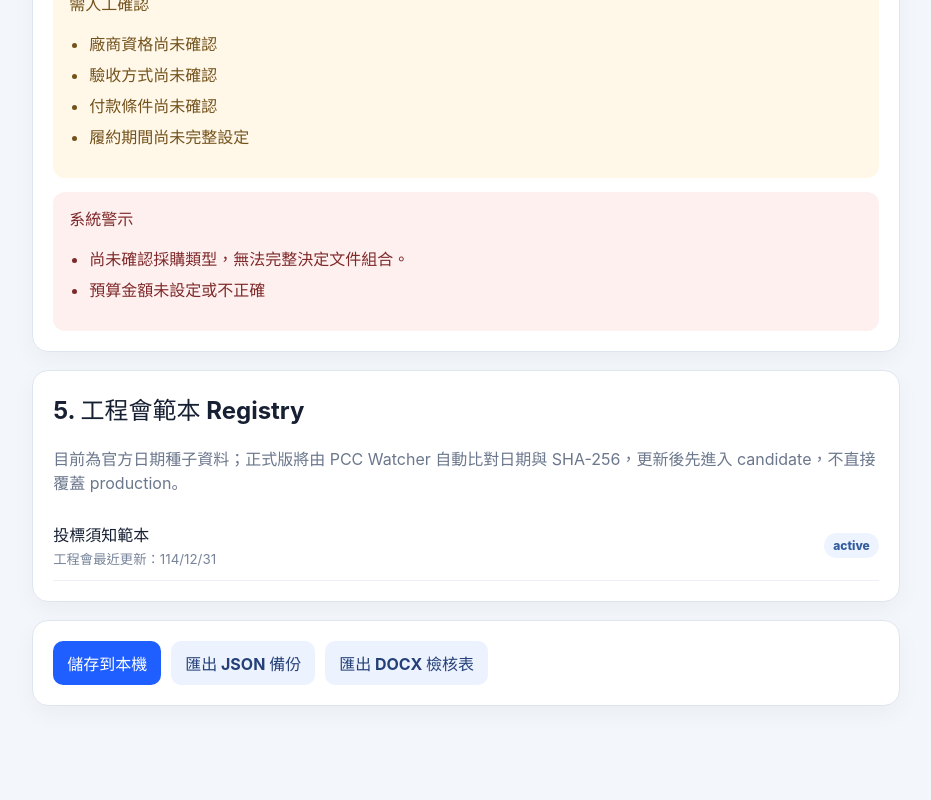
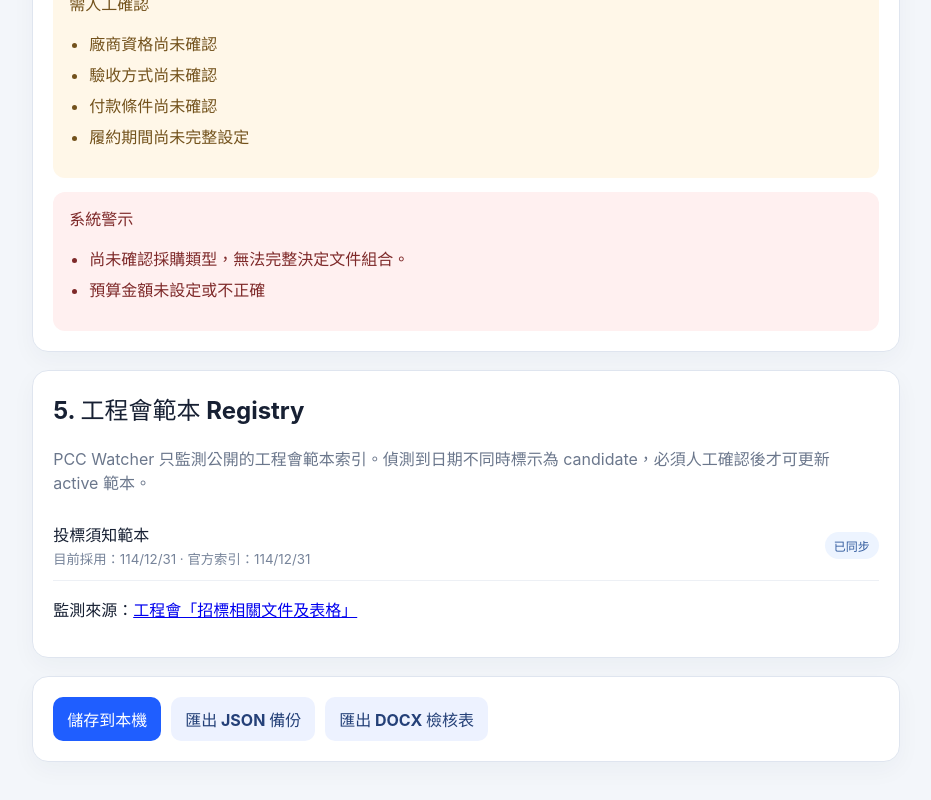
Before and after one commit to Harry5450/gov-procurement-assistant, a React (Vite) app: page / in a window 1280 px wide. Shown: the part 1955-2755 px from the top of the page, without its empty margins (329-1260 px from the left). Before the commit the page ends 2711 px from the top, so only its background shows below. Built offline with nearby package versions, Linux system fonts and the light colour scheme.

Commit message:
feat: surface PCC template sync status in UI

```diff
--- a/src/App.tsx
+++ b/src/App.tsx
@@ -3,6 +3,7 @@ import { deleteCase, listCases, upsertCase } from './db';
 import { exportCaseDocx, exportCaseJson } from './export';
 import { completenessScore, evaluateCase } from './rules';
 import { buildSanitizedAIContext } from './privacy';
+import { formatRocDate, getTemplateObservation, getTemplateSyncStatus, pccTemplateIndex } from './pcc';
 import { templateRegistry } from './templates';
 import type { ProcurementCase, ProcurementCategory, SecurityLevel } from './types';
 
@@ -39,6 +40,12 @@ const securityNames: Record<SecurityLevel, string> = {
   SENSITIVE: '敏感',
   RESTRICTED: '高度敏感',
 };
+
+const syncLabels = {
+  current: '已同步',
+  candidate: '有新版待確認',
+  untracked: '未追蹤',
+} as const;
 
 export default function App() {
   const [current, setCurrent] = useState<ProcurementCase>(newCase());
@@ -177,8 +184,23 @@ export default function App() {
 
           <div className="card">
             <h2>5. 工程會範本 Registry</h2>
-            <p className="muted">目前為官方日期種子資料；正式版將由 PCC Watcher 自動比對日期與 SHA-256，更新後先進入 candidate，不直接覆蓋 production。</p>
-            <div className="template-list">{applicableTemplates.map((item) => <div className="template-row" key={item.id}><span><strong>{item.name}</strong><small>工程會最近更新：{item.officialDate}</small></span><span className="tag">{item.status}</span></div>)}</div>
+            <p className="muted">PCC Watcher 只監測公開的工程會範本索引。偵測到日期不同時標示為 candidate，必須人工確認後才可更新 active 範本。</p>
+            <div className="template-list">
+              {applicableTemplates.map((item) => {
+                const observed = getTemplateObservation(item);
+                const syncStatus = getTemplateSyncStatus(item);
+                return (
+                  <div className="template-row" key={item.id}>
+                    <span>
+                      <strong>{item.name}</strong>
+                      <small>目前採用：{item.officialDate}{observed ? ` · 官方索引：${formatRocDate(observed.officialDate)}` : ''}</small>
+                    </span>
+                    <span className={`tag ${syncStatus}`}>{syncLabels[syncStatus]}</span>
+                  </div>
+                );
+              })}
+            </div>
+            <p className="registry-source">監測來源：<a href={pccTemplateIndex.sourceUrl} target="_blank" rel="noreferrer">工程會「招標相關文件及表格」</a></p>
           </div>
 
           <div className="actions card">
```
